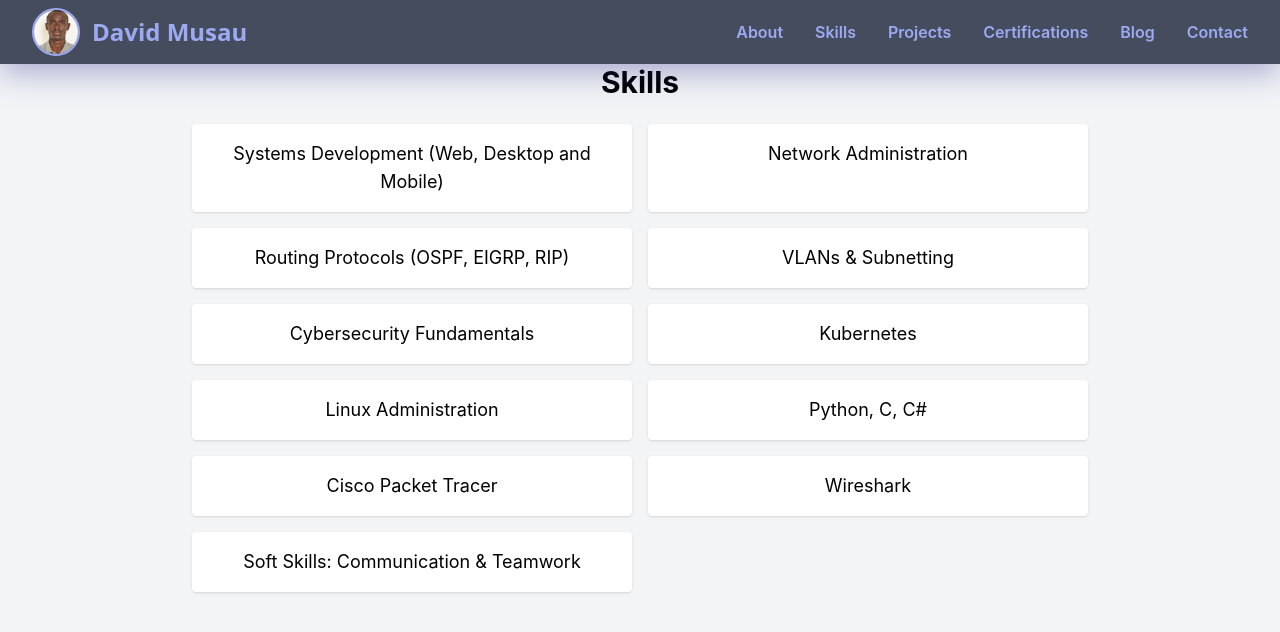
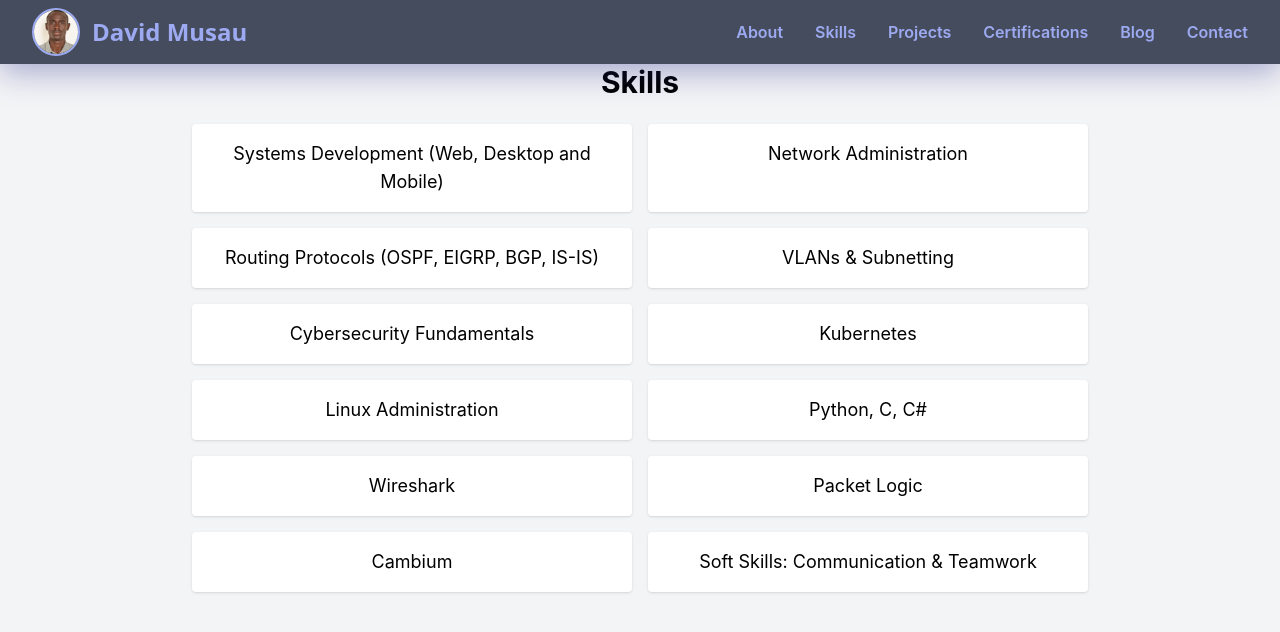
Before and after one commit to dav-oss/my-portofolio, a React (Create React App) app: page /skills in a window 1280 px wide. Shown: the top 632 px of the page. Built offline with nearby package versions, Linux system fonts and the light colour scheme.

Commit message:
fix: cleanup text

```diff
--- a/src/components/Skills.jsx
+++ b/src/components/Skills.jsx
@@ -2,9 +2,9 @@ import React from 'react';
 
 export default function Skills() {
   const skills = [
-    "Systems Development (Web, Desktop and Mobile)","Network Administration", "Routing Protocols (OSPF, EIGRP, RIP)", "VLANs & Subnetting",
+    "Systems Development (Web, Desktop and Mobile)","Network Administration", "Routing Protocols (OSPF, EIGRP, BGP, IS-IS)", "VLANs & Subnetting",
     "Cybersecurity Fundamentals", "Kubernetes", "Linux Administration",
-    "Python, C, C#", "Cisco Packet Tracer", "Wireshark", "Soft Skills: Communication & Teamwork"
+    "Python, C, C#", "Wireshark","Packet Logic","Cambium", "Soft Skills: Communication & Teamwork"
   ];
 
   return (
```
